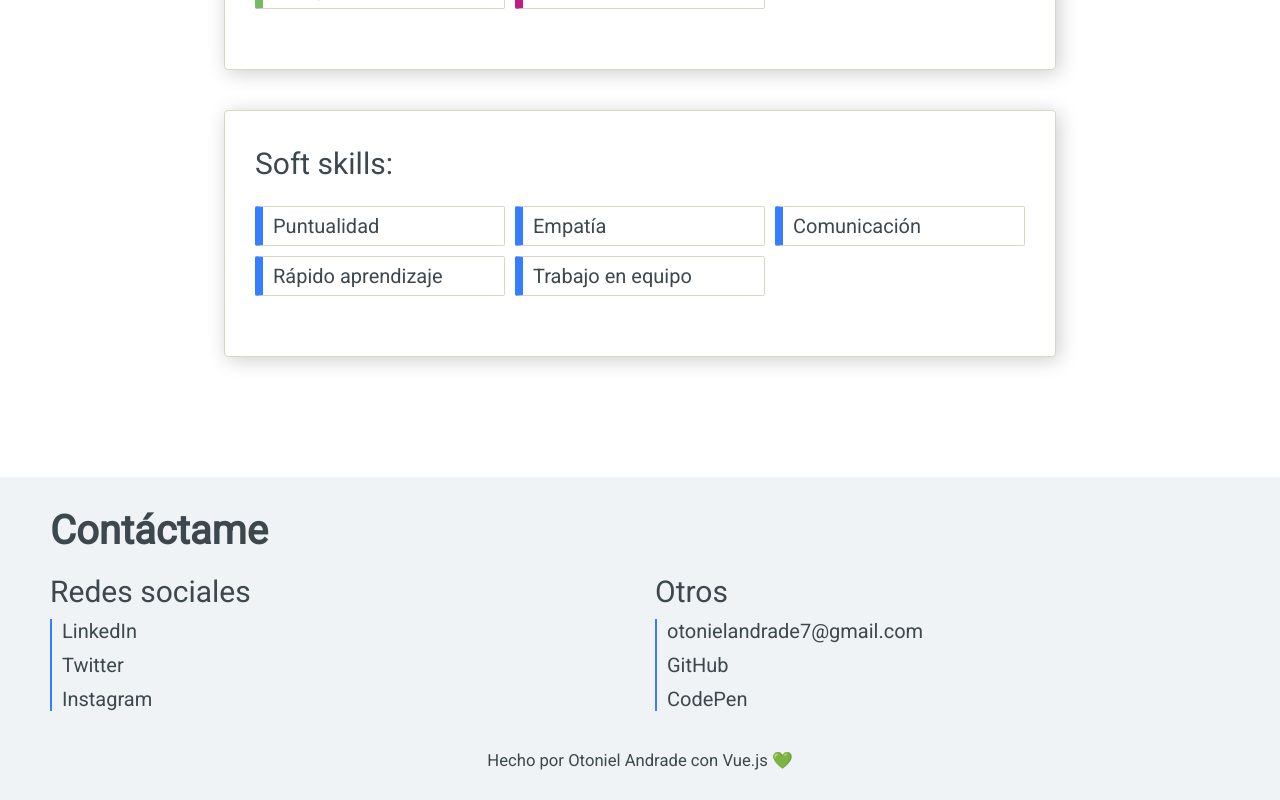
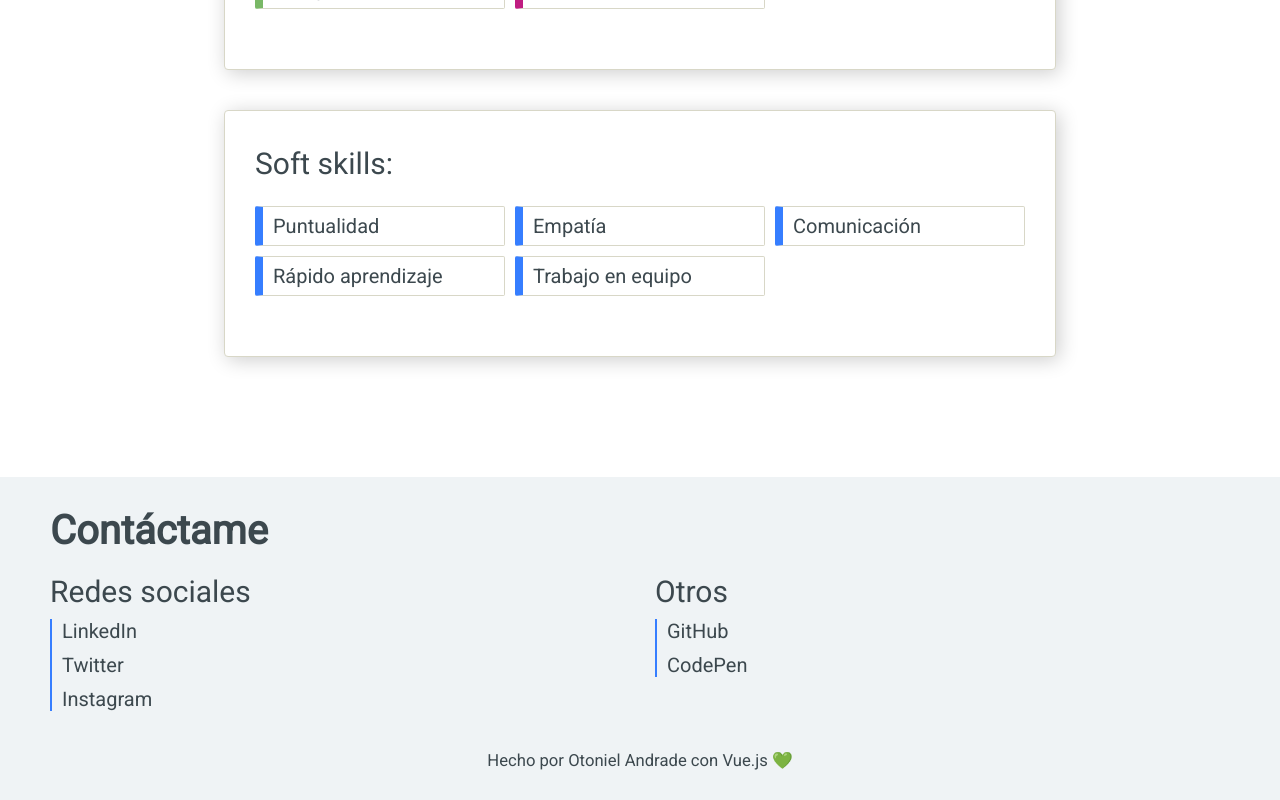
Before and after one commit to otonielandrade7/personal-website, a Vue app: page / in a window 1280 px wide. Shown: the part 1234-2034 px from the top of the page. Built offline with nearby package versions, Linux system fonts and the light colour scheme.

Commit message:
removing mail

```diff
--- a/src/components/Contact.vue
+++ b/src/components/Contact.vue
@@ -34,11 +34,7 @@
         <div class="contact-others-card">
           <h2>Otros</h2>
           <ul class="contact-list">
-            <li class="contact-item">
-              <a class="contact-link" href="mailto:otonielandrade7@gmail.com"
-                >otonielandrade7@gmail.com</a
-              >
-            </li>
+
             <li class="contact-item">
               <a class="contact-link" href="https://github.com/otonielandrade7"
                 >GitHub</a
```
